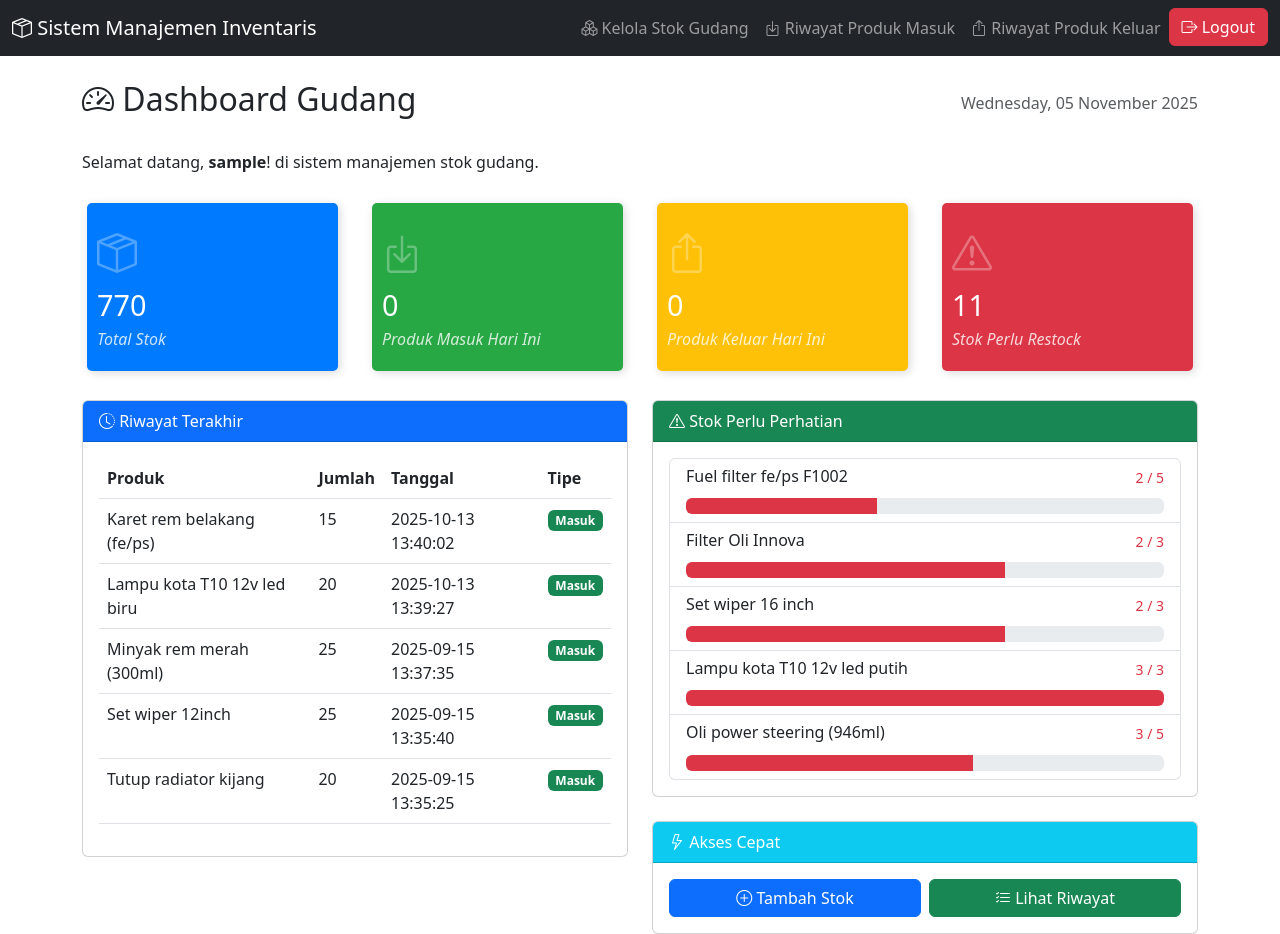
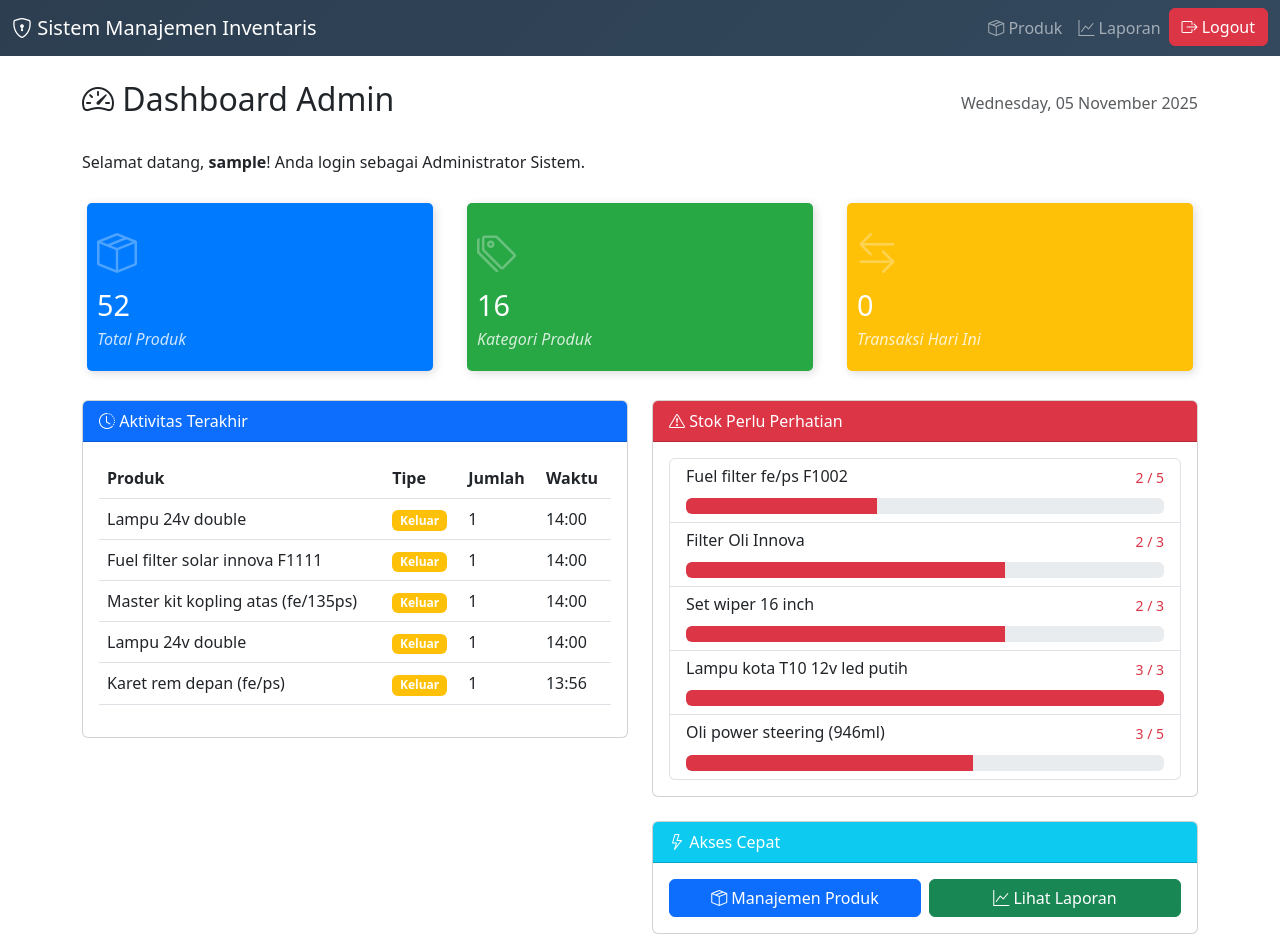
Before and after one commit to Teduhhh/Sistem-Manajemen-Inventaris-TJM, a PHP site: page /dashboard.php in a window 1280 px wide. Run offline with PHP 8.4, Linux system fonts and the light colour scheme; a user stored in the database is signed in; data comes from the database, SQL or seed files in the repository.

Commit message:
Add files via upload

```diff
--- a/dashboard.php
+++ b/dashboard.php
@@ -1,11 +1,18 @@
 <?php
 session_start();
-if (!isset($_SESSION['role']) || $_SESSION['role'] !== 'Gudang') {
+error_reporting(E_ALL);
+ini_set('display_errors', 1);
+
+if (!isset($_SESSION['isAuthenticated']) || $_SESSION['isAuthenticated'] !== true) {
     header("Location: ../index.html");
     exit();
 }
 
-// Koneksi database
+if ($_SESSION['role'] !== 'Admin') {
+    header("Location: ../index.html");
+    exit();
+}
+
 $host = "localhost";
 $user = "root";
 $password = "";
@@ -16,32 +23,39 @@ if ($conn->connect_error) {
     die("Koneksi database gagal: " . $conn->connect_error);
 }
 
-// Query data untuk dashboard
-$query_stok_total = "SELECT SUM(stok) as total FROM tbl_produk";
-$result_stok_total = $conn->query($query_stok_total);
-$stok_total = $result_stok_total->fetch_assoc()['total'];
+// Query untuk Admin Dashboard
+$query_total_produk = "SELECT COUNT(*) as total FROM tbl_produk";
+$result_total_produk = $conn->query($query_total_produk);
+$total_produk = $result_total_produk->fetch_assoc()['total'];
 
-$query_barang_masuk = "SELECT COUNT(*) as total FROM tbl_riwayat_masuk WHERE DATE(tanggal) = CURDATE()";
-$result_barang_masuk = $conn->query($query_barang_masuk);
-$barang_masuk = $result_barang_masuk->fetch_assoc()['total'];
+$query_total_kategori = "SELECT COUNT(*) as total FROM tbl_kategori";
+$result_total_kategori = $conn->query($query_total_kategori);
+$total_kategori = $result_total_kategori->fetch_assoc()['total'];
 
-$query_barang_keluar = "SELECT COUNT(*) as total FROM tbl_riwayat_keluar WHERE DATE(tanggal) = CURDATE()";
-$result_barang_keluar = $conn->query($query_barang_keluar);
-$barang_keluar = $result_barang_keluar->fetch_assoc()['total'];
+$query_total_transaksi = "SELECT COUNT(*) as total FROM (
+                          SELECT id FROM tbl_riwayat_masuk WHERE DATE(tanggal) = CURDATE()
+                          UNION ALL
+                          SELECT id FROM tbl_riwayat_keluar WHERE DATE(tanggal) = CURDATE()
+                        ) as combined";
+$result_total_transaksi = $conn->query($query_total_transaksi);
+$total_transaksi = $result_total_transaksi->fetch_assoc()['total'];
 
-$query_stok_minimal = "SELECT COUNT(*) as total FROM tbl_produk WHERE stok <= min_stok";
-$result_stok_minimal = $conn->query($query_stok_minimal);
-$stok_minimal = $result_stok_minimal->fetch_assoc()['total'];
+// Riwayat aktivitas terakhir
+$query_riwayat = "SELECT
+                 'Masuk' as tipe, p.nama as produk, rm.jumlah, rm.tanggal
+                 FROM tbl_riwayat_masuk rm
+                 JOIN tbl_produk p ON rm.produk_id = p.id
+                 UNION ALL
+                 SELECT
+                 'Keluar' as tipe, p.nama as produk, rk.jumlah, rk.tanggal
+                 FROM tbl_riwayat_keluar rk
+                 JOIN tbl_produk p ON rk.produk_id = p.id
+                 ORDER BY tanggal DESC LIMIT 5";
+$riwayat_terakhir = $conn->query($query_riwayat);
 
-$query_riwayat_terakhir = "SELECT
-    p.nama as produk,
-    rm.jumlah,
-    rm.tanggal,
-    'Masuk' as tipe
-    FROM tbl_riwayat_masuk rm
-    JOIN tbl_produk p ON rm.produk_id = p.id
-    ORDER BY rm.tanggal DESC LIMIT 5";
-$riwayat_terakhir = $conn->query($query_riwayat_terakhir);
+// Produk dengan stok rendah
+$query_stok_rendah = "SELECT nama, stok, min_stok FROM tbl_produk WHERE stok <= min_stok ORDER BY stok ASC LIMIT 5";
+$stok_rendah = $conn->query($query_stok_rendah);
 ?>
 
 <!DOCTYPE html>
@@ -49,7 +63,7 @@ $riwayat_terakhir = $conn->query($query_riwayat_terakhir);
 <head>
     <meta charset="UTF-8">
     <meta name="viewport" content="width=device-width, initial-scale=1.0">
-    <title>Dashboard Gudang</title>
+    <title>Dashboard Admin - Inventory System</title>
     <link rel="stylesheet" href="https://cdn.jsdelivr.net/npm/bootstrap@5.3.0/dist/css/bootstrap.min.css">
     <link rel="stylesheet" href="https://cdn.jsdelivr.net/npm/bootstrap-icons@1.10.0/font/bootstrap-icons.css">
     <style>
@@ -94,13 +108,16 @@ $riwayat_terakhir = $conn->query($query_riwayat_terakhir);
             display: block;
             font-size: 1em;
         }
+        .admin-nav {
+            background: linear-gradient(135deg, #2c3e50, #34495e);
+        }
     </style>
 </head>
 <body>
-    <nav class="navbar navbar-expand-lg navbar-dark bg-dark">
+    <nav class="navbar navbar-expand-lg navbar-dark admin-nav">
         <div class="container-fluid">
             <a class="navbar-brand" href="#">
-                <i class="bi bi-box-seam"></i> Sistem Manajemen Inventaris
+                <i class="bi bi-shield-lock"></i> Sistem Manajemen Inventaris
             </a>
             <button class="navbar-toggler" type="button" data-bs-toggle="collapse" data-bs-target="#navbarNav">
                 <span class="navbar-toggler-icon"></span>
@@ -108,18 +125,13 @@ $riwayat_terakhir = $conn->query($query_riwayat_terakhir);
             <div class="collapse navbar-collapse" id="navbarNav">
                 <ul class="navbar-nav ms-auto">
                     <li class="nav-item">
-                        <a class="nav-link" href="kelola_stok.php">
-                            <i class="bi bi-boxes"></i> Kelola Stok Gudang
+                        <a class="nav-link" href="manage_produk.php">
+                            <i class="bi bi-box-seam"></i> Produk
                         </a>
                     </li>
                     <li class="nav-item">
-                        <a class="nav-link" href="riwayat_masuk.php">
-                            <i class="bi bi-box-arrow-in-down"></i> Riwayat Produk Masuk
-                        </a>
-                    </li>
-                    <li class="nav-item">
-                        <a class="nav-link" href="riwayat_keluar.php">
-                            <i class="bi bi-box-arrow-up"></i> Riwayat Produk Keluar
+                        <a class="nav-link" href="reports.php">
+                            <i class="bi bi-graph-up"></i> Laporan
                         </a>
                     </li>
                     <li class="nav-item">
@@ -134,45 +146,37 @@ $riwayat_terakhir = $conn->query($query_riwayat_terakhir);
 
     <div class="container mt-4">
         <div class="d-flex justify-content-between align-items-center mb-4">
-            <h2><i class="bi bi-speedometer2"></i> Dashboard Gudang</h2>
+            <h2><i class="bi bi-speedometer2"></i> Dashboard Admin</h2>
             <div class="text-muted">
                 <?php echo date('l, d F Y'); ?>
             </div>
         </div>
 
-        <p class="mb-4">Selamat datang, <strong><?php echo $_SESSION['username'] ?? 'Pengguna'; ?></strong>! di sistem manajemen stok gudang.</p>
+        <p class="mb-4">Selamat datang, <strong><?php echo $_SESSION['username'] ?? 'Admin'; ?></strong>! Anda login sebagai Administrator Sistem.</p>
 
         <!-- Ringkasan Statistik -->
         <div class="row mb-4">
-            <div class="col-md-3">
+            <div class="col-md-4">
                 <div class="card-counter primary">
                     <i class="bi bi-box-seam"></i>
-                    <span class="count-numbers"><?php echo $stok_total; ?></span>
-                    <span class="count-name">Total Stok</span>
+                    <span class="count-numbers"><?php echo $total_produk; ?></span>
+                    <span class="count-name">Total Produk</span>
                 </div>
             </div>
 
-            <div class="col-md-3">
+            <div class="col-md-4">
                 <div class="card-counter success">
-                    <i class="bi bi-box-arrow-in-down"></i>
-                    <span class="count-numbers"><?php echo $barang_masuk; ?></span>
-                    <span class="count-name">Produk Masuk Hari Ini</span>
+                    <i class="bi bi-tags"></i>
+                    <span class="count-numbers"><?php echo $total_kategori; ?></span>
+                    <span class="count-name">Kategori Produk</span>
                 </div>
             </div>
 
-            <div class="col-md-3">
+            <div class="col-md-4">
                 <div class="card-counter warning">
-                    <i class="bi bi-box-arrow-up"></i>
-                    <span class="count-numbers"><?php echo $barang_keluar; ?></span>
-                    <span class="count-name">Produk Keluar Hari Ini</span>
-                </div>
-            </div>
-
-            <div class="col-md-3">
-                <div class="card-counter danger">
-                    <i class="bi bi-exclamation-triangle"></i>
-                    <span class="count-numbers"><?php echo $stok_minimal; ?></span>
-                    <span class="count-name">Stok Perlu Restock</span>
+                    <i class="bi bi-arrow-left-right"></i>
+                    <span class="count-numbers"><?php echo $total_transaksi; ?></span>
+                    <span class="count-name">Transaksi Hari Ini</span>
                 </div>
             </div>
         </div>
@@ -183,7 +187,7 @@ $riwayat_terakhir = $conn->query($query_riwayat_terakhir);
             <div class="col-md-6">
                 <div class="card mb-4">
                     <div class="card-header bg-primary text-white">
-                        <i class="bi bi-clock-history"></i> Riwayat Terakhir
+                        <i class="bi bi-clock-history"></i> Aktivitas Terakhir
                     </div>
                     <div class="card-body">
                         <div class="table-responsive">
@@ -191,17 +195,15 @@ $riwayat_terakhir = $conn->query($query_riwayat_terakhir);
                                 <thead>
                                     <tr>
                                         <th>Produk</th>
+                                        <th>Tipe</th>
                                         <th>Jumlah</th>
-                                        <th>Tanggal</th>
-                                        <th>Tipe</th>
+                                        <th>Waktu</th>
                                     </tr>
                                 </thead>
                                 <tbody>
                                     <?php while($row = $riwayat_terakhir->fetch_assoc()): ?>
                                     <tr>
-                                        <td><?php echo $row['produk']; ?></td>
-                                        <td><?php echo $row['jumlah']; ?></td>
-                                        <td><?php echo $row['tanggal']; ?></td>
+                                        <td><?php echo htmlspecialchars($row['produk']); ?></td>
                                         <td>
                                             <?php if($row['tipe'] == 'Masuk'): ?>
                                                 <span class="badge bg-success"><?php echo $row['tipe']; ?></span>
@@ -209,6 +211,8 @@ $riwayat_terakhir = $conn->query($query_riwayat_terakhir);
                                                 <span class="badge bg-warning"><?php echo $row['tipe']; ?></span>
                                             <?php endif; ?>
                                         </td>
+                                        <td><?php echo $row['jumlah']; ?></td>
+                                        <td><?php echo date('H:i', strtotime($row['tanggal'])); ?></td>
                                     </tr>
                                     <?php endwhile; ?>
                                 </tbody>
@@ -221,24 +225,16 @@ $riwayat_terakhir = $conn->query($query_riwayat_terakhir);
             <!-- Kolom Kedua -->
             <div class="col-md-6">
                 <div class="card mb-4">
-                    <div class="card-header bg-success text-white">
+                    <div class="card-header bg-danger text-white">
                         <i class="bi bi-exclamation-triangle"></i> Stok Perlu Perhatian
                     </div>
                     <div class="card-body">
-                        <?php
-                        $query_stok_perhatian = "SELECT p.nama, p.stok, p.min_stok
-                                               FROM tbl_produk p
-                                               WHERE p.stok <= p.min_stok
-                                               ORDER BY p.stok ASC
-                                               LIMIT 5";
-                        $stok_perhatian = $conn->query($query_stok_perhatian);
-
-                        if($stok_perhatian->num_rows > 0): ?>
+                        <?php if($stok_rendah->num_rows > 0): ?>
                             <div class="list-group">
-                                <?php while($item = $stok_perhatian->fetch_assoc()): ?>
-                                <a href="kelola_stok.php" class="list-group-item list-group-item-action">
+                                <?php while($item = $stok_rendah->fetch_assoc()): ?>
+                                <a href="manage_produk.php" class="list-group-item list-group-item-action">
                                     <div class="d-flex w-100 justify-content-between">
-                                        <h6 class="mb-1"><?php echo $item['nama']; ?></h6>
+                                        <h6 class="mb-1"><?php echo htmlspecialchars($item['nama']); ?></h6>
                                         <small class="text-danger"><?php echo $item['stok']; ?> / <?php echo $item['min_stok']; ?></small>
                                     </div>
                                     <div class="progress mt-2">
@@ -272,13 +268,13 @@ $riwayat_terakhir = $conn->query($query_riwayat_terakhir);
                     <div class="card-body">
                         <div class="row g-2">
                             <div class="col-md-6">
-                                <a href="kelola_stok.php?action=add" class="btn btn-primary w-100">
-                                    <i class="bi bi-plus-circle"></i> Tambah Stok
+                                <a href="manage_produk.php" class="btn btn-primary w-100">
+                                    <i class="bi bi-box-seam"></i> Manajemen Produk
                                 </a>
                             </div>
                             <div class="col-md-6">
-                                <a href="riwayat_masuk.php" class="btn btn-success w-100">
-                                    <i class="bi bi-list-check"></i> Lihat Riwayat
+                                <a href="reports.php" class="btn btn-success w-100">
+                                    <i class="bi bi-graph-up"></i> Lihat Laporan
                                 </a>
                             </div>
                         </div>
@@ -290,9 +286,11 @@ $riwayat_terakhir = $conn->query($query_riwayat_terakhir);
 
     <script>
         function logout() {
-            sessionStorage.clear();
-            localStorage.clear();
-            window.location.href = "../index.html";
+            if (confirm('Apakah Anda yakin ingin logout?')) {
+                sessionStorage.clear();
+                localStorage.clear();
+                window.location.href = "../index.html";
+            }
         }
     </script>
 
--- a/manage_produk.php
+++ b/manage_produk.php
@@ -125,7 +125,7 @@ $result = $conn->query($query);
     <nav class="navbar navbar-expand-lg navbar-dark" style="background: linear-gradient(135deg, #2c3e50, #34495e);">
         <div class="container-fluid">
             <a class="navbar-brand" href="dashboard.php">
-                <i class="bi bi-box-seam"></i> Inventory System
+                <i class="bi bi-box-seam"></i> Sistem Manajemen Inventaris
             </a>
             <button class="navbar-toggler" type="button" data-bs-toggle="collapse" data-bs-target="#navbarNav">
                 <span class="navbar-toggler-icon"></span>
```
Also changed, not shown: reports.php (+2 -18 lines).
